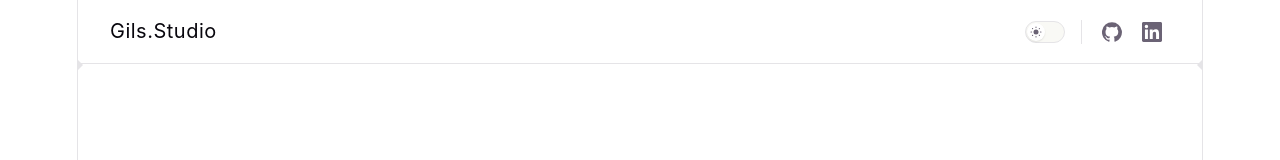
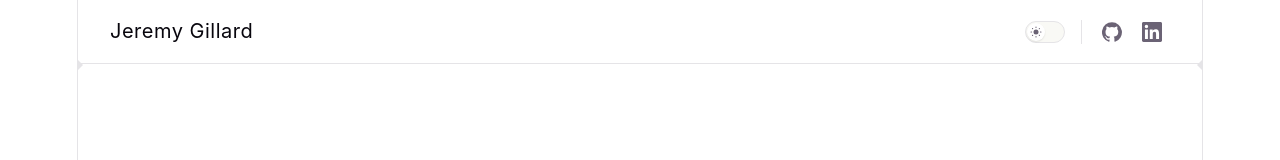
Before and after one commit to JeremyGillard/jeremygillard.github.io, a Nuxt app: page / in a window 1280 px wide. Shown: the top 160 px of the page. Built offline with nearby package versions, Linux system fonts and the light colour scheme.

Commit message:
feat(frontend): switch header font to michroma

```diff
--- a/app/assets/css/main.css
+++ b/app/assets/css/main.css
@@ -11,7 +11,7 @@
   --shadow: rgba(0, 0, 0, 0.1) 0 10px 15px -3px, rgba(0, 0, 0, 0.05) 0 4px 6px -2px;
 
   --sans: Inter, system-ui, "Segoe UI", Roboto, sans-serif;
-  --brand: "Bruno Ace", var(--sans);
+  --brand: Michroma, var(--sans);
   --mono: ui-monospace, Consolas, monospace;
 
   font: 18px/145% var(--sans);
--- a/app/components/AppHeader.vue
+++ b/app/components/AppHeader.vue
@@ -1,6 +1,6 @@
 <template>
   <header class="header">
-    <NuxtLink to="/" class="name">Gils.Studio</NuxtLink>
+    <NuxtLink to="/" class="name">Jeremy Gillard</NuxtLink>
     <div class="actions">
       <ThemeSwitch />
       <span class="divider" aria-hidden="true" />
--- a/nuxt.config.ts
+++ b/nuxt.config.ts
@@ -18,7 +18,7 @@ export default defineNuxtConfig({
   },
   fonts: {
     families: [
-      { name: "Bruno Ace", provider: "google", weights: [400], global: true },
+      { name: "Michroma", provider: "google", weights: [400], global: true },
       { name: "Inter", provider: "google", weights: [400, 500, 600], global: true },
     ],
   },
```
